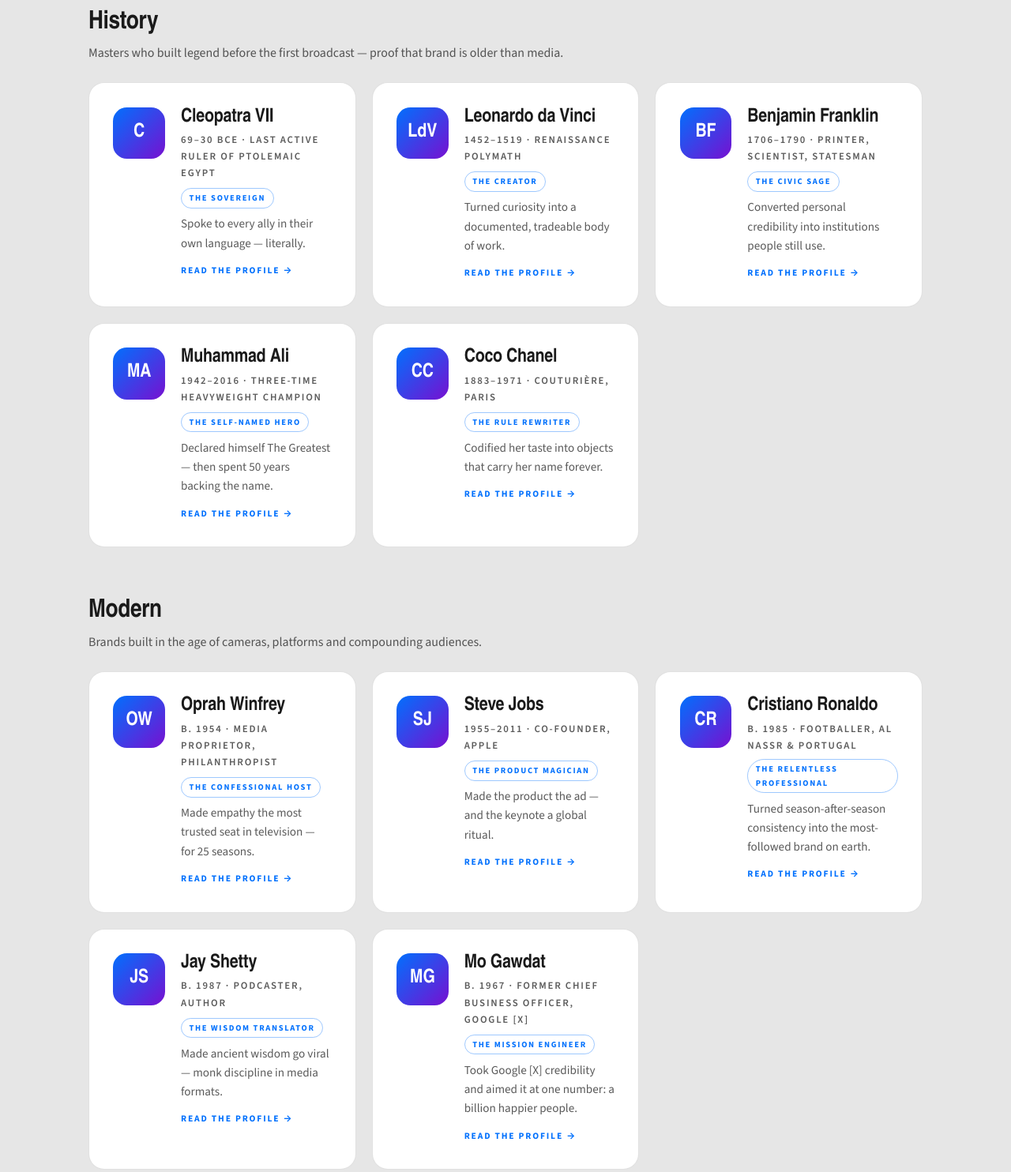
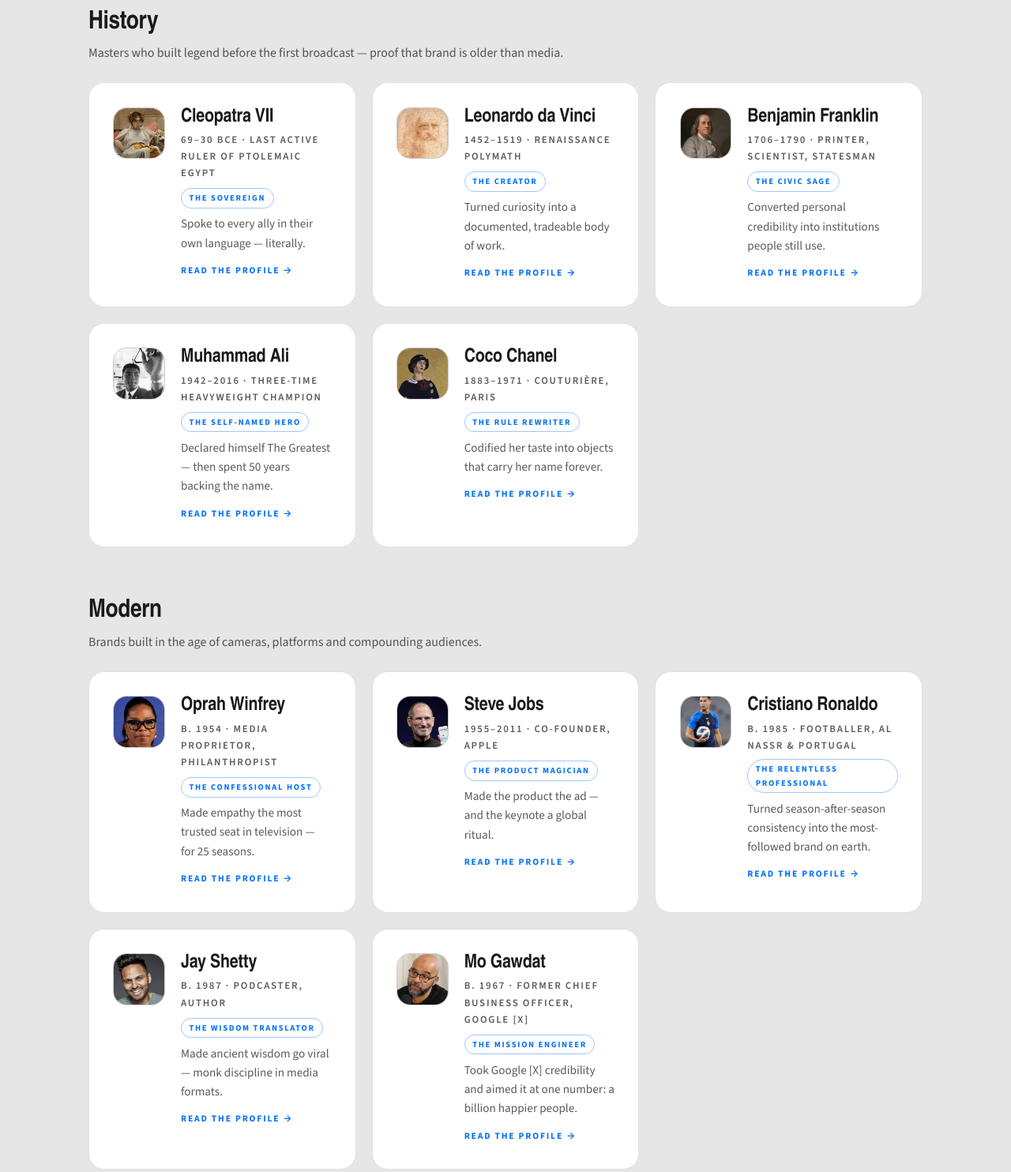
Before and after one commit to GomaaK/risepersonal-site, a plain HTML site: page lineage.html in a window 1280 px wide. Shown: the part 1080-2564 px from the top of the page at 79% size. Drawn offline with nearby package versions, Linux system fonts and the light colour scheme; a web font is replaced by a local one.

Commit message:
Lineage index: real portrait photos on 12 master cards (Anas Bukhash keeps designed monogram); add image credit line

```diff
--- a/lineage.html
+++ b/lineage.html
@@ -158,6 +158,7 @@
 .lin-card{display:flex;gap:1.25rem;align-items:flex-start;background:var(--paper-2);border:1px solid var(--line);border-radius:1.25rem;padding:clamp(1.5rem,3vw,1.9rem);text-decoration:none;color:var(--ink);transition:transform .3s ease,border-color .3s ease,box-shadow .3s ease}
 .lin-card:hover{transform:translateY(-5px);border-color:var(--accent-line);box-shadow:0 26px 50px -30px rgba(26,26,26,.4)}
 .lin-mono{flex:none;inline-size:4.1rem;block-size:4.1rem;border-radius:1.1rem;display:grid;place-items:center;font-family:var(--font-display);font-weight:700;font-size:1.5rem;color:#fff;background-image:linear-gradient(135deg,#0170FD 0%,#7710D1 100%)}
+.lin-photo{flex:none;inline-size:4.1rem;block-size:4.1rem;border-radius:1.1rem;object-fit:cover;object-position:50% 15%;border:1px solid var(--line);background:var(--paper)}
 .lin-card h3{margin-block-end:.15em;font-size:clamp(1.25rem,2.4vw,1.5rem)}
 .lin-era{display:block;font-size:.8rem;font-weight:600;letter-spacing:.14em;text-transform:uppercase;color:var(--muted);margin-block-end:.55em}
 .lin-arch{display:inline-block;font-size:.66rem;font-weight:700;letter-spacing:.16em;text-transform:uppercase;color:var(--accent);border:1px solid var(--accent-line);border-radius:999px;padding:.3em .9em;margin-block-end:.7em}
@@ -226,7 +227,7 @@
   </div>
   <div class="lin-grid">
 <a class="lin-card" href="lineage-cleopatra-vii.html">
-        <span class="lin-mono" aria-hidden="true">C</span>
+        <img class="lin-photo" src="assets/lineage/cleopatra-vii-waterhouse-1888.jpg" alt="" width="132" height="132" loading="lazy" decoding="async">
         <span>
           <h3>Cleopatra VII</h3>
           <span class="lin-era">69–30 BCE · Last active ruler of Ptolemaic Egypt</span>
@@ -236,7 +237,7 @@
         </span>
       </a>
 <a class="lin-card" href="lineage-leonardo-da-vinci.html">
-        <span class="lin-mono" aria-hidden="true">LdV</span>
+        <img class="lin-photo" src="assets/lineage/leonardo-da-vinci-self-portrait.jpg" alt="" width="132" height="132" loading="lazy" decoding="async">
         <span>
           <h3>Leonardo da Vinci</h3>
           <span class="lin-era">1452–1519 · Renaissance polymath</span>
@@ -246,7 +247,7 @@
         </span>
       </a>
 <a class="lin-card" href="lineage-benjamin-franklin.html">
-        <span class="lin-mono" aria-hidden="true">BF</span>
+        <img class="lin-photo" src="assets/lineage/benjamin-franklin-duplessis.jpg" alt="" width="132" height="132" loading="lazy" decoding="async">
         <span>
           <h3>Benjamin Franklin</h3>
           <span class="lin-era">1706–1790 · Printer, scientist, statesman</span>
@@ -256,7 +257,7 @@
         </span>
       </a>
 <a class="lin-card" href="lineage-muhammad-ali.html">
-        <span class="lin-mono" aria-hidden="true">MA</span>
+        <img class="lin-photo" src="assets/lineage/muhammad-ali-1966.jpg" alt="" width="132" height="132" loading="lazy" decoding="async">
         <span>
           <h3>Muhammad Ali</h3>
           <span class="lin-era">1942–2016 · Three-time heavyweight champion</span>
@@ -266,7 +267,7 @@
         </span>
       </a>
 <a class="lin-card" href="lineage-coco-chanel.html">
-        <span class="lin-mono" aria-hidden="true">CC</span>
+        <img class="lin-photo" src="assets/lineage/coco-chanel-borgeaud.jpg" alt="" width="132" height="132" loading="lazy" decoding="async">
         <span>
           <h3>Coco Chanel</h3>
           <span class="lin-era">1883–1971 · Couturière, Paris</span>
@@ -285,7 +286,7 @@
   </div>
   <div class="lin-grid">
 <a class="lin-card" href="lineage-oprah-winfrey.html">
-        <span class="lin-mono" aria-hidden="true">OW</span>
+        <img class="lin-photo" src="assets/lineage/oprah-winfrey-2016.jpg" alt="" width="132" height="132" loading="lazy" decoding="async">
         <span>
           <h3>Oprah Winfrey</h3>
           <span class="lin-era">b. 1954 · Media proprietor, philanthropist</span>
@@ -295,7 +296,7 @@
         </span>
       </a>
 <a class="lin-card" href="lineage-steve-jobs.html">
-        <span class="lin-mono" aria-hidden="true">SJ</span>
+        <img class="lin-photo" src="assets/lineage/steve-jobs-2010.jpg" alt="" width="132" height="132" loading="lazy" decoding="async">
         <span>
           <h3>Steve Jobs</h3>
           <span class="lin-era">1955–2011 · Co-founder, Apple</span>
@@ -305,7 +306,7 @@
         </span>
       </a>
 <a class="lin-card" href="lineage-cristiano-ronaldo.html">
-        <span class="lin-mono" aria-hidden="true">CR</span>
+        <img class="lin-photo" src="assets/lineage/cristiano-ronaldo-2023.jpg" alt="" width="132" height="132" loading="lazy" decoding="async">
         <span>
           <h3>Cristiano Ronaldo</h3>
           <span class="lin-era">b. 1985 · Footballer, Al Nassr &amp; Portugal</span>
@@ -315,7 +316,7 @@
         </span>
       </a>
 <a class="lin-card" href="lineage-jay-shetty.html">
-        <span class="lin-mono" aria-hidden="true">JS</span>
+        <img class="lin-photo" src="assets/lineage/jay-shetty-2021.jpg" alt="" width="132" height="132" loading="lazy" decoding="async">
         <span>
           <h3>Jay Shetty</h3>
           <span class="lin-era">b. 1987 · Podcaster, author</span>
@@ -325,7 +326,7 @@
         </span>
       </a>
 <a class="lin-card" href="lineage-mo-gawdat.html">
-        <span class="lin-mono" aria-hidden="true">MG</span>
+        <img class="lin-photo" src="assets/lineage/mo-gawdat-2022.jpg" alt="" width="132" height="132" loading="lazy" decoding="async">
         <span>
           <h3>Mo Gawdat</h3>
           <span class="lin-era">b. 1967 · Former Chief Business Officer, Google [X]</span>
@@ -344,7 +345,7 @@
   </div>
   <div class="lin-grid">
 <a class="lin-card" href="lineage-umm-kulthum.html">
-        <span class="lin-mono" aria-hidden="true">UK</span>
+        <img class="lin-photo" src="assets/lineage/umm-kulthum-1969.jpg" alt="" width="132" height="132" loading="lazy" decoding="async">
         <span>
           <h3>Umm Kulthum</h3>
           <span class="lin-era">1898/1904–1975 · Egypt's 'Planet of the East'</span>
@@ -354,7 +355,7 @@
         </span>
       </a>
 <a class="lin-card" href="lineage-sheikh-zayed.html">
-        <span class="lin-mono" aria-hidden="true">SZ</span>
+        <img class="lin-photo" src="assets/lineage/sheikh-zayed-portrait.jpg" alt="" width="132" height="132" loading="lazy" decoding="async">
         <span>
           <h3>Sheikh Zayed bin Sultan Al Nahyan</h3>
           <span class="lin-era">1918–2004 · Founding President of the UAE</span>
@@ -378,6 +379,7 @@
 
 <div class="method-note">
   <p>Method: every figure on these pages was verified against the cited public source in October 2026. Live counters (followers, subscribers) are marked approximate and drift over time. Figures we could not verify were omitted — including one famous claim about Muhammad Ali that library-holdings studies contradict.</p>
+  <p style="font-size:.82rem">Images: <a href="https://commons.wikimedia.org/" target="_blank" rel="noopener">Wikimedia Commons</a> — see each profile for full credits.</p>
 </div>
 
 <section class="cta-band" aria-label="Next step">
```
